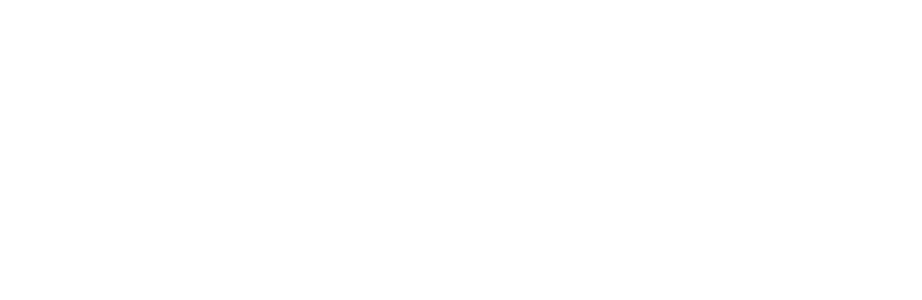
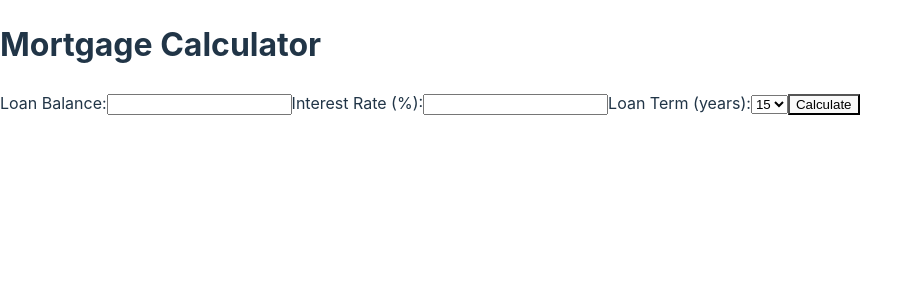
Before and after one commit to jacobwarndt/mortgage_calculator, a React (Vite) app: page / in a window 1280 px wide. Shown: the top 300 px of the page, without its empty margins (0-922 px from the left). Built offline with nearby package versions, Linux system fonts and the light colour scheme.

Commit message:
Implement mortgage calculator functionality with input fields and calculation logic

```diff
--- a/src/App.jsx
+++ b/src/App.jsx
@@ -1,14 +1,75 @@
-import './App.css'
+import { useState } from "react";
+import "./App.css";
 
 function App() {
-  // Add your code here
+  const [balance, setBalance] = useState("");
+  const [rate, setRate] = useState("");
+  const [term, setTerm] = useState("15");
+  const [output, setOutput] = useState("");
+
+  const calculate = (balance, rate, term) => {
+    const principal = parseFloat(balance);
+    const monthlyRate = parseFloat(rate) / 100 / 12;
+    const numberOfPayments = parseInt(term) * 12;
+
+    if (principal && monthlyRate && numberOfPayments) {
+      const numerator = monthlyRate * Math.pow(1 + monthlyRate, numberOfPayments);
+      const denominator = Math.pow(1 + monthlyRate, numberOfPayments) - 1;
+      const monthlyPayment = principal * (numerator / denominator);
+      const formatted = monthlyPayment.toFixed(2);
+      setOutput(`$${formatted} is your payment`);
+    } else {
+      setOutput("Please enter valid inputs.");
+    }
+  };
 
   return (
-    <>
-      {/* Add your code here */}
+    <div className="calculator-container">
+      <h1>Mortgage Calculator</h1>
 
-    </>
-  )
+      <label>
+        Loan Balance:
+        <input
+          data-testid="balance"
+          type="number"
+          value={balance}
+          onChange={(e) => setBalance(e.target.value)}
+        />
+      </label>
+
+      <label>
+        Interest Rate (%):
+        <input
+          data-testid="rate"
+          type="number"
+          step="0.01"
+          value={rate}
+          onChange={(e) => setRate(e.target.value)}
+        />
+      </label>
+
+      <label>
+        Loan Term (years):
+        <select
+          data-testid="term"
+          value={term}
+          onChange={(e) => setTerm(e.target.value)}
+        >
+          <option value="15">15</option>
+          <option value="30">30</option>
+        </select>
+      </label>
+
+      <button
+        data-testid="submit"
+        onClick={() => calculate(balance, rate, term)}
+      >
+        Calculate
+      </button>
+
+      <div id="output" data-testid="output">{output}</div>
+    </div>
+  );
 }
 
-export default App
+export default App;
```
